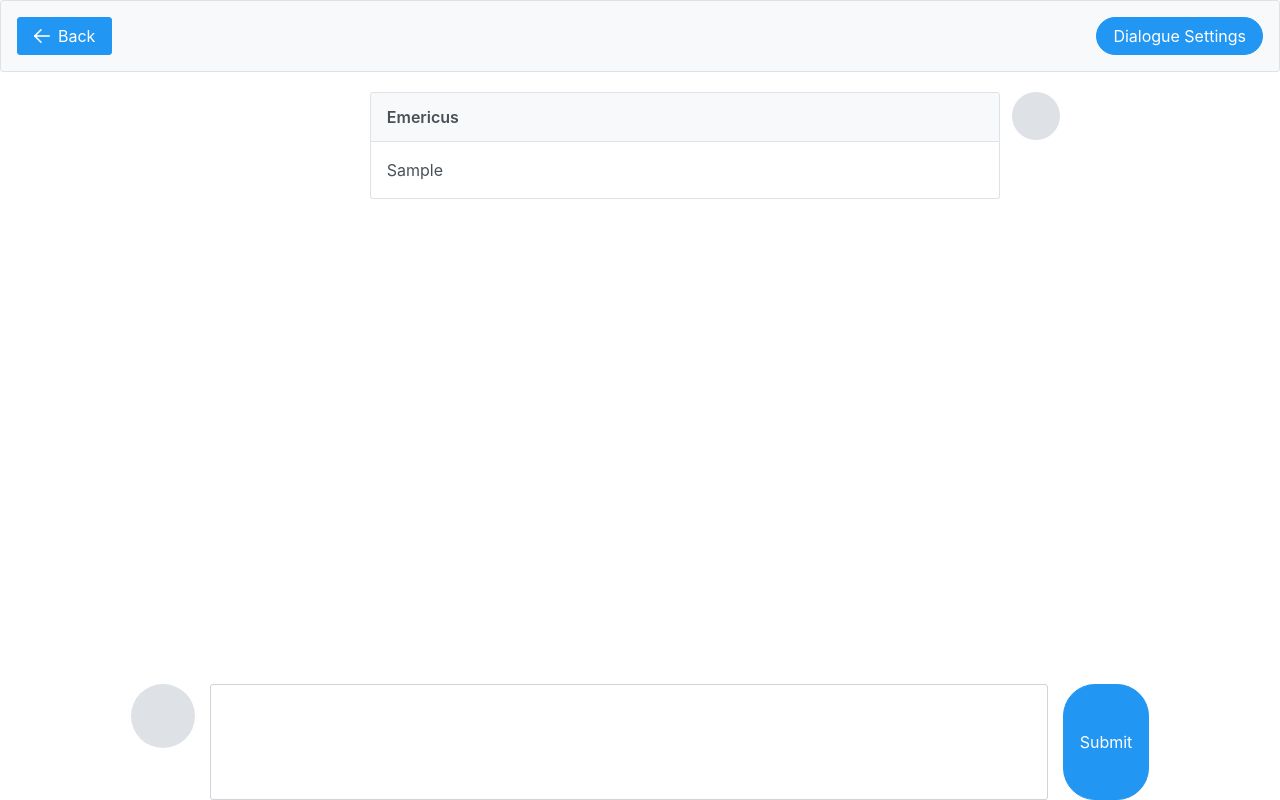
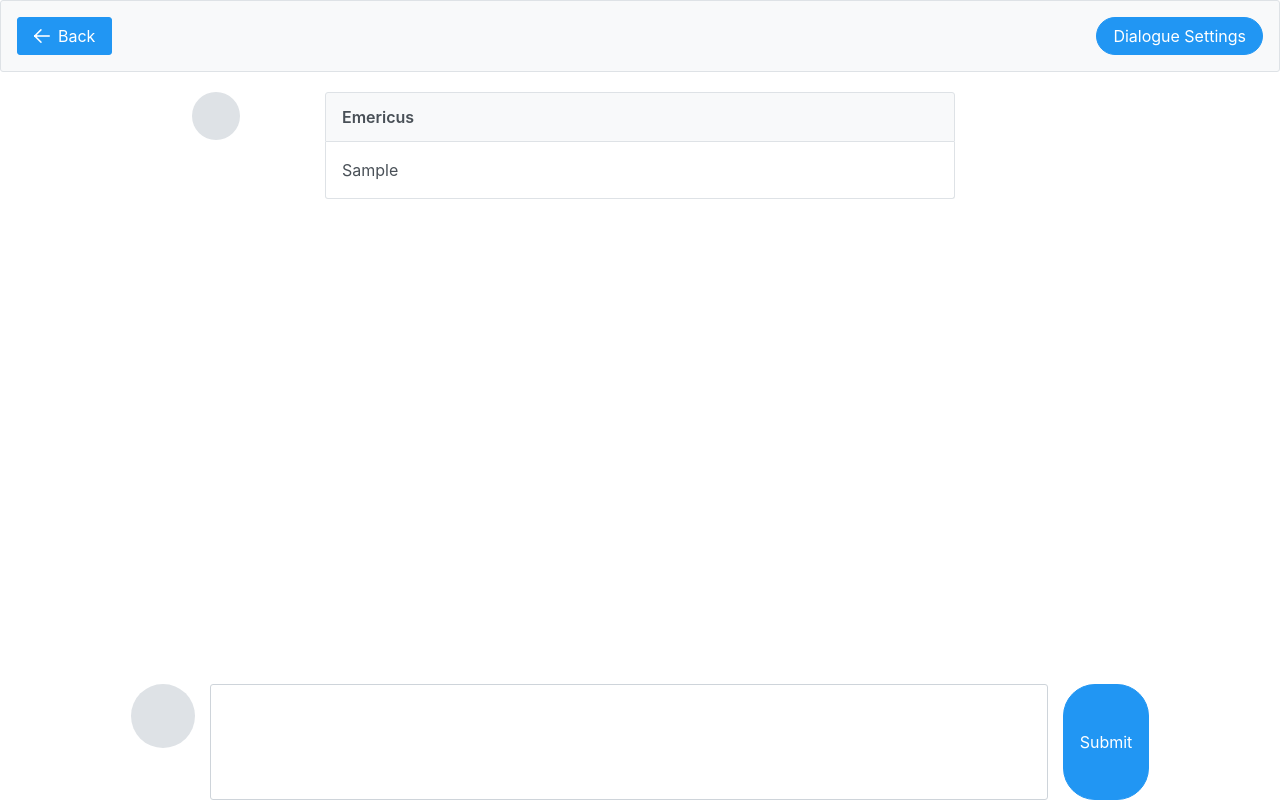
Before and after one commit to janinevaranta/kilta-dialogue-maker, a Vue app: page / in a window 1280 px wide. Both pictures are taken after typing "Sample" into the empty fields and a click on the button "Submit". Built offline with nearby package versions, Linux system fonts and the light colour scheme.

Commit message:
Fixed messages to now display correctly

```diff
--- a/src/components/DialogueMessage.vue
+++ b/src/components/DialogueMessage.vue
@@ -1,5 +1,5 @@
 <script setup lang="ts">
-import { ref, defineProps } from "vue";
+import { ref, defineProps, onMounted } from "vue";
 
 const props = defineProps<{
   position: string,
@@ -7,12 +7,21 @@ const props = defineProps<{
   author: string,
 }>();
 
+// Make a reference to the DOM, so that we can scroll into the new element once its
+// been mounted.
+const messageElement = ref<null | HTMLDivElement>(null);
+
+onMounted(() => {
+  if (messageElement.value != null) {
+    messageElement.value.scrollIntoView({behavior: "smooth"});
+  }
+});
 </script>
 
 <template>
-  <div class="dialogue-message">
+  <div class="dialogue-message" ref="messageElement">
+    <Avatar class="dialogue-avatar" size="large" :class="props.position"  shape="circle" />
     <Panel :header="props.author" class="dialogue-panel" :class="props.position">
-      <Avatar class="dialogue-avatar" size="large" :class="props.position"  shape="circle" />
       <p>
         {{ props.content }}
       </p>
@@ -34,12 +43,12 @@ const props = defineProps<{
   width: 100%;
   max-width: 630px;
   margin: 20px auto 20px auto;
-  position: relative;
 }
 .p-panel p {
   line-height: 1.5;
   margin: 0;
   text-align: left;
+  overflow-wrap: break-word;
 }
 .dialogue-pos-left.dialogue-panel {
   left: 5%;
@@ -48,9 +57,9 @@ const props = defineProps<{
   right: 5%;
 }
 .dialogue-pos-left.dialogue-avatar {
-  right: -60px;
+  left: 0px;
 }
 .dialogue-pos-right.dialogue-avatar {
-  left: -60px;
+  right: 0px;
 }
 </style>
```
